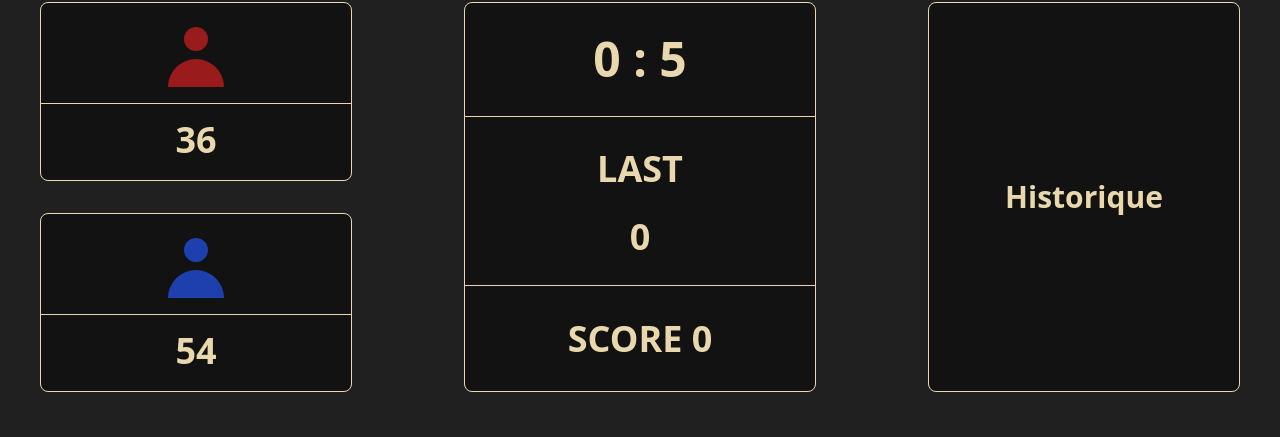
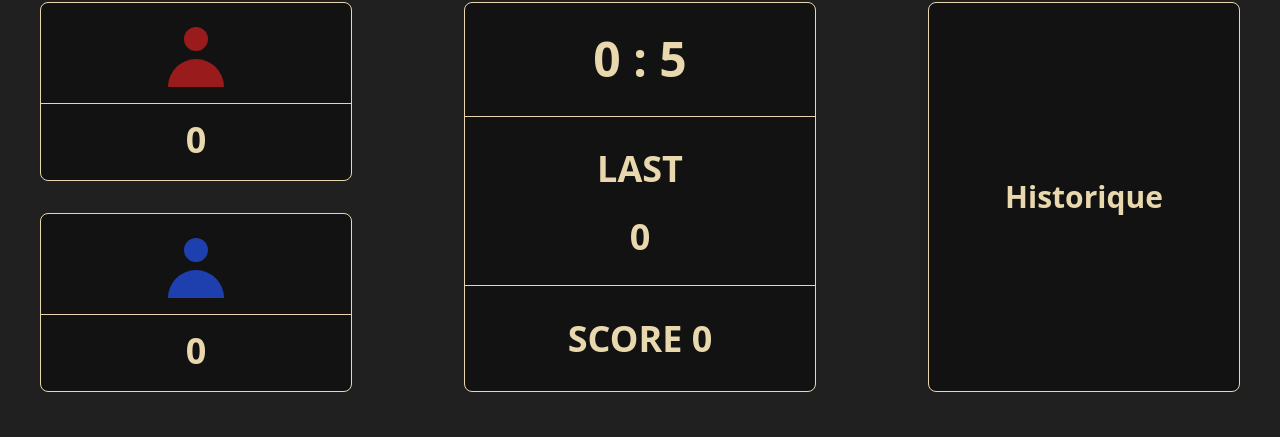
Before and after one commit to gourraguis/snooker-scoreboard, a Next.js app in the folder web/: page / in a window 1280 px wide. Shown: the part 156-593 px from the top of the page. Built offline with nearby package versions, Linux system fonts and the light colour scheme.

Commit message:
Make user points dynamic

```diff
--- a/web/atoms/selectedUserState.ts
+++ b/web/atoms/selectedUserState.ts
@@ -6,3 +6,17 @@ export const selectedUserState = atom({
     selectedUser: undefined,
   },
 });
+
+export const user1PointState = atom({
+  key: 'points1',
+  default: {
+    score: 0,
+  },
+});
+
+export const user2PointState = atom({
+  key: 'points2',
+  default: {
+    score: 0,
+  },
+});
--- a/web/components/Player.tsx
+++ b/web/components/Player.tsx
@@ -1,10 +1,36 @@
 import { UserIcon } from '@heroicons/react/solid';
-import { useRecoilState } from 'recoil';
-import { selectedUserState } from '../atoms/selectedUserState';
+import { useRecoilState, useRecoilValue } from 'recoil';
+import { scoreState } from '../atoms/ballState';
+import {
+  selectedUserState,
+  user1PointState,
+  user2PointState,
+} from '../atoms/selectedUserState';
 
 const Player = ({ id, color, score }: any) => {
   const [selectedUser, setSelectedUser] = useRecoilState(selectedUserState);
+  const [user1Point, setUser1Point] = useRecoilState(user1PointState);
+  const [user2Point, setUser2Point] = useRecoilState(user2PointState);
+  const [lastScore, setLastScore] = useRecoilState(scoreState);
+
   const handleUser = () => {
+    if (selectedUser.selectedUser == 1) {
+      let newScore = user1Point.score + lastScore.val;
+      setUser1Point({
+        score: newScore,
+      });
+      setLastScore({
+        val: 0,
+      });
+    } else if (selectedUser.selectedUser == 2) {
+      let newScore = user2Point.score + lastScore.val;
+      setUser2Point({
+        score: newScore,
+      });
+      setLastScore({
+        val: 0,
+      });
+    }
     setSelectedUser({
       selectedUser: id,
     });
@@ -23,7 +49,16 @@ const Player = ({ id, color, score }: any) => {
         <UserIcon className={`w-20 h-20 my-2 ${color}`} />
       </div>
       <div className="w-full flex justify-center items-center">
-        <h1 className="text-primary-w font-semibold text-4xl py-4">{score}</h1>
+        {id == 1 && (
+          <h1 className="text-primary-w font-semibold text-4xl py-4">
+            {user1Point.score}
+          </h1>
+        )}
+        {id == 2 && (
+          <h1 className="text-primary-w font-semibold text-4xl py-4">
+            {user2Point.score}
+          </h1>
+        )}
       </div>
     </div>
   );
```
